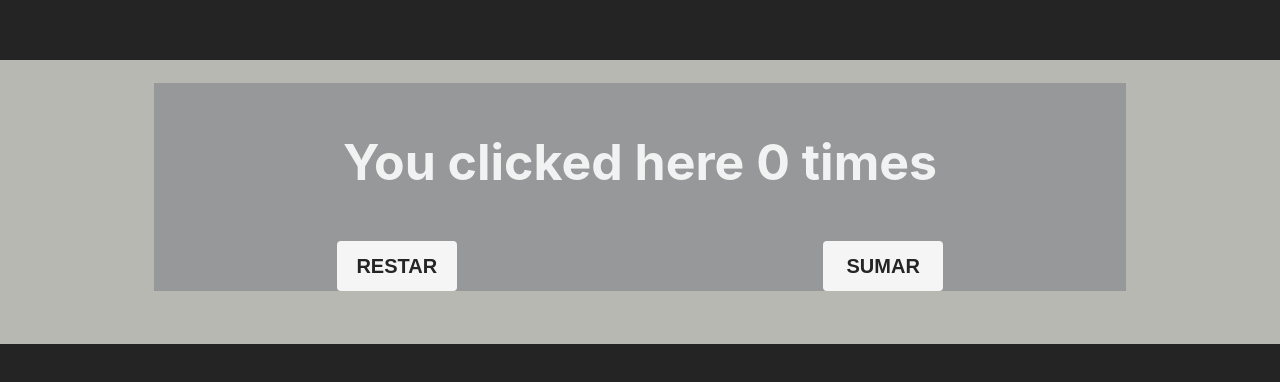
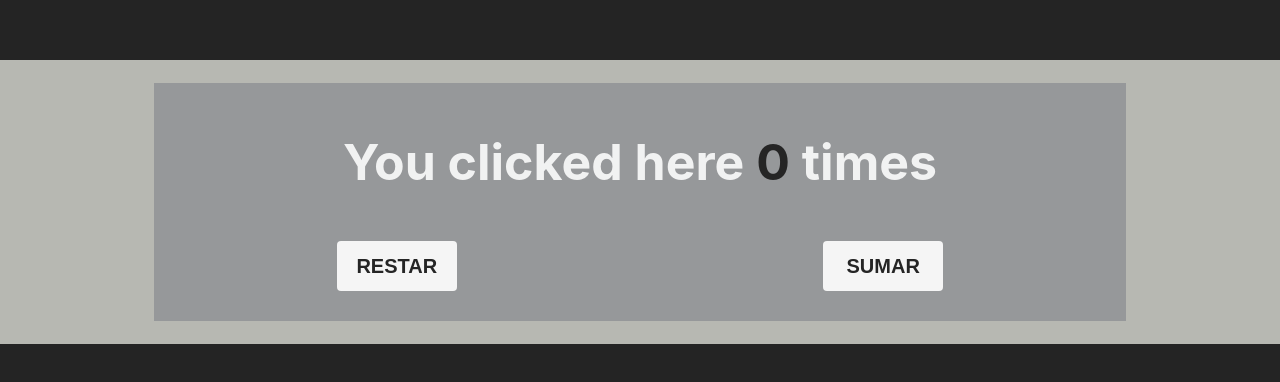
Before and after one commit to RadiooGaga/REACT-BUTTONS, a React (Vite) app: page / in a window 1280 px wide. Shown: the part 198-580 px from the top of the page. Built offline with nearby package versions, Linux system fonts and the light colour scheme.

Commit message:
third commit

```diff
--- a/src/App.css
+++ b/src/App.css
@@ -19,7 +19,7 @@
   justify-content:space-around;
   width: auto;
   background-color: rgb(150, 152, 154);
-  margin-bottom: 30px;
+  padding-bottom: 30px;
 }
 
 #subtractButton, #addButton {
--- a/src/App.jsx
+++ b/src/App.jsx
@@ -9,48 +9,36 @@ function App() {
     const [number, setNumber] = useState(0);
     const [color, setColor] = useState('#252525');
 
-    const updateColor = () => {
-      const newColor = randomColor();
-      setColor(newColor);
+    const randomColor = () => {
+      const red = Math.floor(Math.random() * 156);
+      const green = Math.floor(Math.random() * 156);
+      const blue = Math.floor(Math.random() * 156);
+
+      return `rgb(${red}, ${green}, ${blue})`;
     }
 
-    /* Creamos los botones y asignamos variables, haciendo llamada onClick a las funciones que
-     realiza cada botón */
-    const buttonSubtract = <button id="subtractButton" onClick={() => {subtract(number, setNumber); updateColor();}}>RESTAR</button>
-    const buttonAdd = <button id="addButton" onClick={() => {add(number, setNumber); updateColor();}}>SUMAR</button>;
+    // resta: valor de inicio -1
+    const subtract = () => {
+      setNumber(prevNumber => prevNumber - 1);
+      setColor(randomColor())
+    };
+
+    // suma: valor de inicio +1
+    const add = () => {
+      setNumber(prevNumber => prevNumber + 1);
+      setColor(randomColor())
+    };
+
 
   return (
       <div id='App'>
          <ShowCount number={number} color={color} />
         <div id="divButtons">
-        { buttonSubtract }
-        { buttonAdd }
+        <button id="subtractButton" onClick={subtract}>RESTAR</button>
+        <button id="addButton" onClick={add}>SUMAR</button>
         </div>
       </div>
     )
 }
 
 export default App
-
-
-
-const randomColor = () => {
-  const red = Math.floor(Math.random() * 156);
-  const green = Math.floor(Math.random() * 156);
-  const blue = Math.floor(Math.random() * 156);
-
-  return `rgb(${red}, ${green}, ${blue})`;
-
-}
-
-// resta: valor de inicio -1
-const subtract = (prevNumber, setNumber) => {
-    setNumber(prevNumber => prevNumber - 1);
-    randomColor()
-};
-
-// suma: valor de inicio +1
-const add = () => {
-    setNumber(prevNumber => prevNumber + 1);
-    randomColor()
-};
--- a/src/components/ShowCount.css
+++ b/src/components/ShowCount.css
@@ -1,8 +1,9 @@
-
 #divCounter {
     display: flex;
     flex-direction: column;
-    width: 100%;
-    height: 100%;
     background-color: rgb(150, 152, 154);
 }
+
+h2 {
+    font-size: 50px;
+}
--- a/src/components/ShowCount.jsx
+++ b/src/components/ShowCount.jsx
@@ -1,11 +1,11 @@
 // MI COMPONENTE
 import './ShowCount.css';
 
-const ShowCount = (props, color) => {
+const ShowCount = (props) => {
 
   return (
     <div id="divCounter">
-        <h2> You clicked here <span style={{ color: color }}>{props.number}</span> times</h2>
+        <h2> You clicked here <span style={{ color: props.color }}>{props.number}</span> times</h2>
     </div>
   )
 
--- a/src/index.css
+++ b/src/index.css
@@ -22,8 +22,3 @@ body {
   min-width: 320px;
   min-height: 100vh;
 }
-
-
-h2 {
-  font-size: 50px;
-}
```
